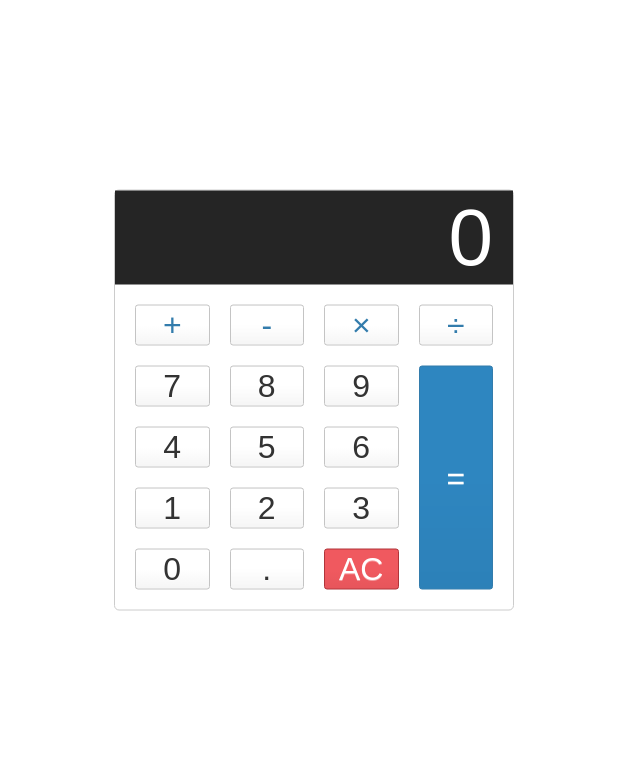
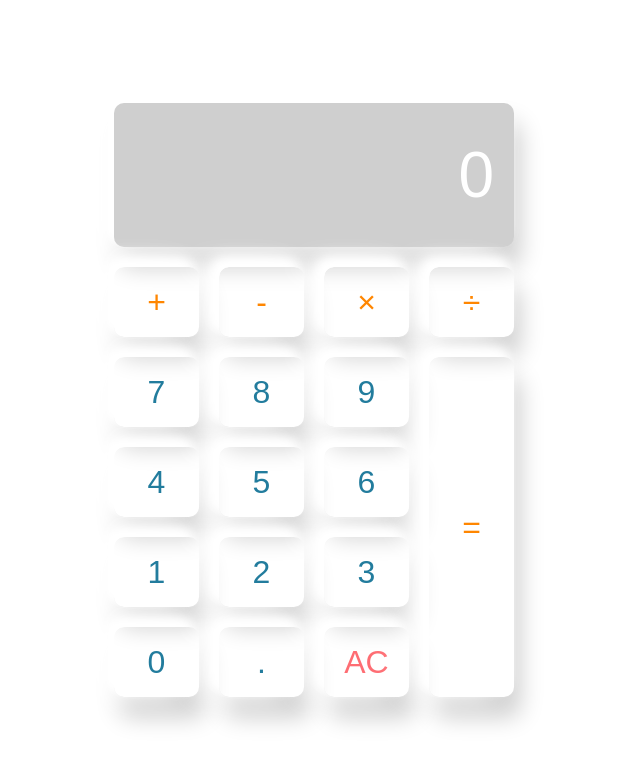
Before and after one commit to SkyWallkeRed/hibob_calculator_home_ex, an Angular app: page / in a window 1280 px wide. Shown: the top 764 px of the page, without its empty margins (326-966 px from the left). Built offline with nearby package versions, Linux system fonts and the light colour scheme.

Commit message:
unit testing solid logic pass, implemented new UI

```diff
--- a/src/app/components/calculator-button/calculator-button.component.html
+++ b/src/app/components/calculator-button/calculator-button.component.html
@@ -1 +1,2 @@
-<button (click)="output.emit(logicVal)" type="button" [class]="classList" [value]="logicVal">{{displayVal ? displayVal : logicVal}}</button>
+<button (click)="output.emit(logicVal)" class="button" type="button" [class]="classList"
+        [value]="logicVal"><span class="">{{displayVal ? displayVal : logicVal}}</span></button>
--- a/src/app/components/calculator-button/calculator-button.component.sass
+++ b/src/app/components/calculator-button/calculator-button.component.sass
@@ -0,0 +1,17 @@
+
+.button
+  position: relative
+  padding: 0
+  border: none
+  outline: none
+  background-color: #f4f5f6
+  border-radius: 10px
+  box-shadow: -6px -6px 10px #ffffff, -6px -10px 15px #ffffff, -20px 0px 30px #ffffff, 6px 20px 25px rgba(0, 0, 0, 0.2)
+  transition: .13s ease-in-out
+  cursor: pointer
+
+  &:active
+    color: #0099ff
+
+    &:hover
+      border: 1px solid #888888
--- a/src/app/components/calculator/calculator.component.html
+++ b/src/app/components/calculator/calculator.component.html
@@ -1,8 +1,8 @@
 <div [ngClass]="{'center-calc': centerXY}" [ngStyle]="{'width': maxWidth}" class="calculator">
 
   <label>
-    <input type="text" class="calculator-screen" [value]="currentNumber" disabled/>
-    <span *ngIf="showOperatorDisplay" class="current-operator">{{operator}}</span>
+    <input type="text" class="calculator-screen" [value]="currentOperand" disabled/>
+    <span class="current-operator">{{operator}}</span>
   </label>
 
   <div class="calculator-keys">
--- a/src/app/components/calculator/calculator.component.sass
+++ b/src/app/components/calculator/calculator.component.sass
@@ -1,74 +1,59 @@
-.calculator
-  border: 1px solid #ccc
-  border-radius: 5px
-
 .center-calc
   position: absolute
   top: 50%
   left: 50%
   transform: translate(-50%, -50%)
 
-.calculator-screen
-  width: 100%
-  font-size: 5rem
-  height: 100%
-  border: none
-  background-color: #252525
-  color: #fff
-  text-align: right
-  padding-right: 20px
-  padding-left: 10px
+.calculator
 
-.current-operator
-  position: absolute
-  left: 20px
-  top: 20px
-  z-index: 2
-  color: white
-  font-size: 50px
 
-::ng-deep.calc-button:focus
-  outline: 0
+  .calculator-screen
+    width: 100%
+    font-size: 4rem
+    height: 9rem
+    border: none
+    background-color: rgba(136, 136, 136, 0.4)
+    border-radius: 10px
+    box-shadow: -6px -6px 10px #ffffff, -6px -10px 15px #ffffff, -20px 0px 30px #ffffff, 6px 20px 25px rgba(0, 0, 0, 0.2)
+    color: white
+    text-align: right
+    padding-right: 20px
+    padding-left: 10px
 
-::ng-deep.calc-button
-  width: 100%
-  border-radius: 3px
-  border: 1px solid #c4c4c4
-  background-color: transparent
-  font-size: 2rem
-  color: #333
-  background-image: linear-gradient(to bottom, transparent, transparent 50%, rgba(0, 0, 0, .04))
-  box-shadow: inset 0 0 0 1px rgba(255, 255, 255, .05), inset 0 1px 0 0 rgba(255, 255, 255, .45), inset 0 - 1 px 0 0 rgba(255, 255, 255, .15), 0 1px 0 0 rgba(255, 255, 255, .15)
-  text-shadow: 0 1px rgba(255, 255, 255, .4)
+  .current-operator
+    position: absolute
+    left: 20px
+    top: 3rem
+    z-index: 2
+    color: white
+    font-size: 50px
 
-::ng-deep.calc-button:hover
-  background-color: #eaeaea
+  ::ng-deep.calc-button:focus
+    outline: 0
 
-::ng-deep.operator
-  color: #337cac
+  ::ng-deep.calc-button
+    width: 100%
+    height: 70px
+    background-color: transparent
+    font-size: 2rem
+    color: #227c9d
+    text-shadow: 0 1px rgba(255, 255, 255, .4)
 
-::ng-deep.all-clear
-  background-color: #f0595f
-  border-color: #b0353a
-  color: #fff
+  ::ng-deep.operator
+    color: #ff8600
 
-::ng-deep.all-clear:hover
-  background-color: #f17377
+  ::ng-deep.all-clear
+    color: #fe6d73
 
-::ng-deep.equal-sign
-  background-color: #2e86c0
-  border-color: #337cac
-  color: #fff
-  height: 100%
+  ::ng-deep.equal-sign
+    color: #ff8600
+    height: 100%
 
-::ng-deep.equal-sign-grid-wrapper
-  grid-area: 2 / 4 / 6 / 5
+  ::ng-deep.equal-sign-grid-wrapper
+    grid-area: 2 / 4 / 6 / 5
 
-::ng-deep.equal-sign:hover
-  background-color: #4e9ed4
-
-::ng-deep.calculator-keys
-  display: grid
-  grid-template-columns: repeat(4, 1fr)
-  grid-gap: 20px
-  padding: 20px
+  ::ng-deep.calculator-keys
+    display: grid
+    grid-template-columns: repeat(4, 1fr)
+    grid-gap: 20px
+    padding-top: 20px
--- a/src/app/components/calculator/calculator.component.ts
+++ b/src/app/components/calculator/calculator.component.ts
@@ -1,4 +1,5 @@
-import { Component, Input, OnInit } from '@angular/core';
+import { Component, EventEmitter, Input, OnInit, Output } from '@angular/core';
+import { ReplaySubject } from 'rxjs';
 
 export enum OperatorEnum {
   add = '+',
@@ -17,12 +18,12 @@ export class CalculatorComponent implements OnInit {
   @Input() maxWidth?: string;
   @Input() centerXY?: boolean;
 
-  currentNumber = '0';
-  firstOperand = null;
+  @Output() output: ReplaySubject<string> = new ReplaySubject<string>();
+
+  currentOperand = '0';
+  firstOperand = '0';
   operator: OperatorEnum = null;
   waitForSecondNumberInput = false;
-
-  showOperatorDisplay = true;
 
   constructor() {
   }
@@ -31,77 +32,60 @@ export class CalculatorComponent implements OnInit {
   }
 
   operatiorClick(operator: OperatorEnum): void {
-    this.showOperatorDisplay = true;
 
     if (this.firstOperand === null) {
-      this.firstOperand = Number(this.currentNumber);
-    } else if (this.operator) {
-      const result = this.doCalculation(this.operator, Number(this.currentNumber));
-      if (this.countDecimals(Number(result)) > 5) {
-        this.showOperatorDisplay = false;
-      }
-
-      this.currentNumber = String(result);
-      this.firstOperand = result;
-
+      this.firstOperand = this.currentOperand;
+    } else if (this.operator && !this.waitForSecondNumberInput) {
+      const result = this.doCalculation(Number(this.firstOperand), this.operator, Number(this.currentOperand));
+      this.assignCurrentOperend(result);
     }
 
     this.operator = operator;
     this.waitForSecondNumberInput = true;
-
   }
 
   decimalClick(decimal: string): void {
 
     if (this.waitForSecondNumberInput) {
-      this.currentNumber = decimal;
+      this.firstOperand = this.currentOperand;
+      this.currentOperand = decimal;
       this.waitForSecondNumberInput = false;
     } else {
-      this.currentNumber === '0' ? this.currentNumber = decimal : this.currentNumber += decimal;
+      this.currentOperand === '0' ? this.currentOperand = decimal : this.currentOperand += decimal;
     }
-
   }
 
   dotClick(): void {
-
-    if (!this.currentNumber.includes('.')) {
-      this.currentNumber += '.';
+    if (!this.currentOperand.includes('.')) {
+      this.currentOperand += '.';
     }
-
   }
 
   clearAll(): void {
-
-    this.currentNumber = '0';
-    this.firstOperand = null;
+    this.currentOperand = '0';
+    this.firstOperand = '0';
     this.operator = null;
     this.waitForSecondNumberInput = false;
-
   }
 
-  doCalculation(operator: OperatorEnum, secondInput: number): number {
-
+  doCalculation(firstInput: number, operator: OperatorEnum, secondInput: number): number {
     switch (operator) {
       case OperatorEnum.add:
-        return this.firstOperand += secondInput;
+        return firstInput + secondInput;
+      case OperatorEnum.devide:
+        return firstInput / secondInput;
+      case OperatorEnum.multiply:
+        return firstInput * secondInput;
       case OperatorEnum.subtract:
-        return this.firstOperand -= secondInput;
-      case OperatorEnum.multiply:
-        return this.firstOperand *= secondInput;
-      case OperatorEnum.devide:
-        return this.firstOperand /= secondInput;
+        return firstInput - secondInput;
       case OperatorEnum.equal:
-        return secondInput;
+        break;
     }
-
   }
 
-  countDecimals(value): number {
-
-    if (Math.floor(value) === value) {
-      return 0;
-    }
-    return value.toString().split('.')[1].length || 0;
+  assignCurrentOperend(val: number): void {
+    this.currentOperand = String(val);
+    this.output.next(this.currentOperand);
   }
 
 }
```
Also changed, not shown: 1 other file (tests, documents, lock files or other folders).
